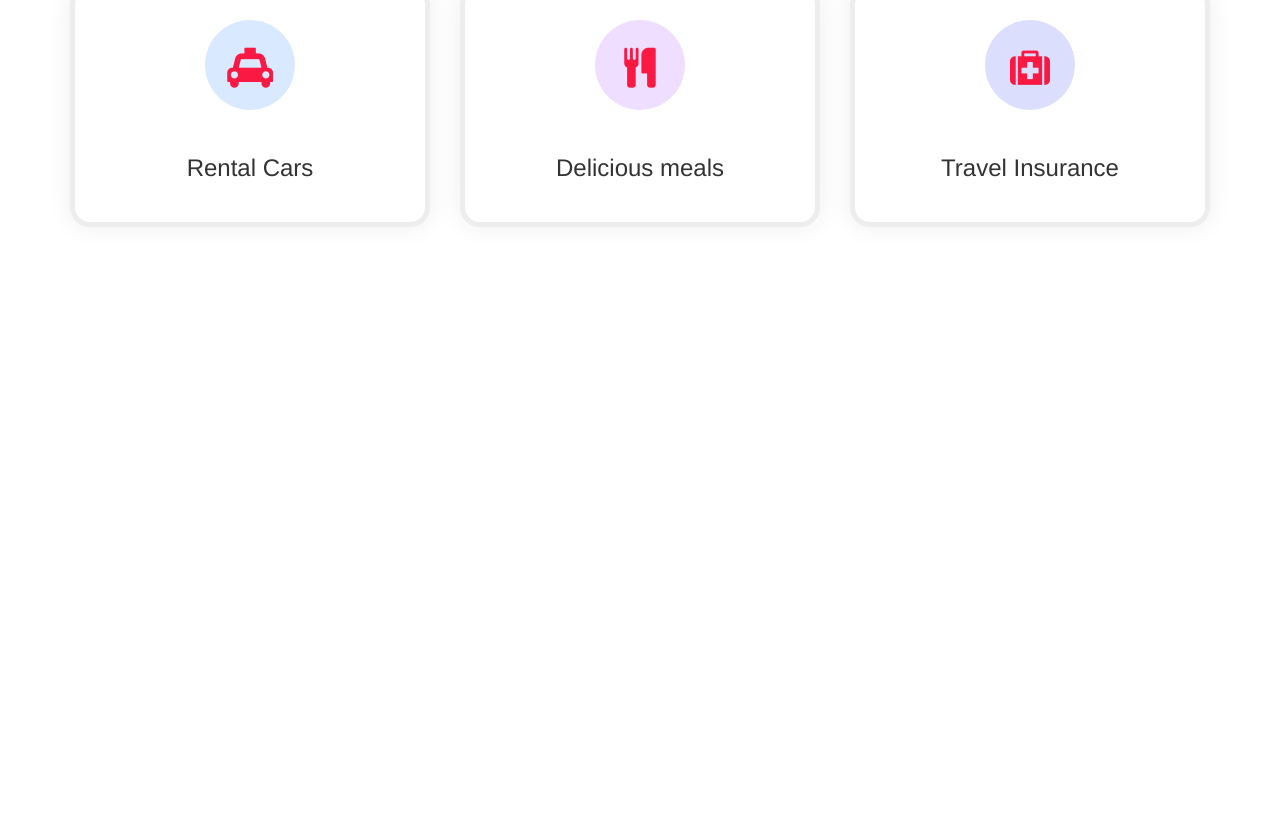
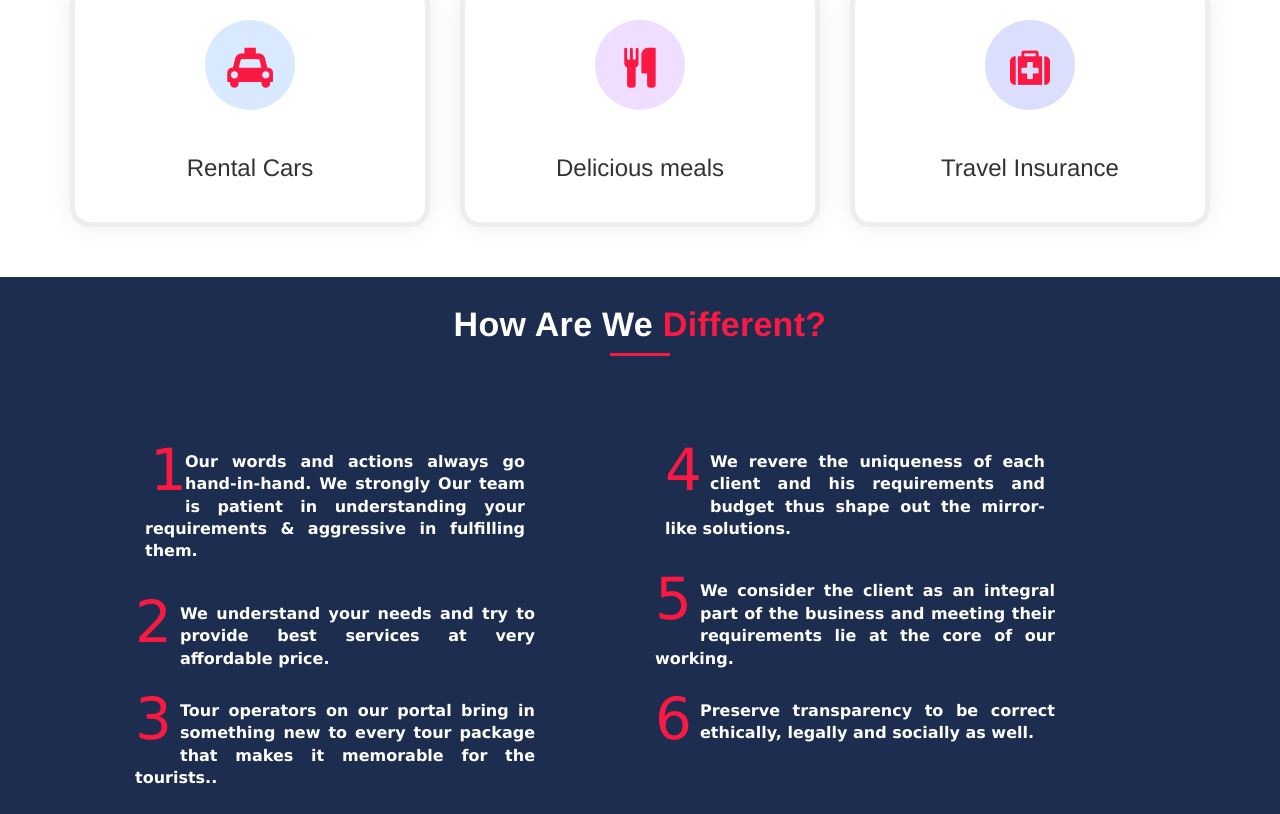
Before and after one commit to ayushcher1308/Wyazookupdate, an Angular app: page /aboutUs in a window 1280 px wide. Shown: the part 1183-1997 px from the top of the page. Before the commit the page ends 1440 px from the top, so only its background shows below. Built offline with nearby package versions, Linux system fonts and the light colour scheme.

Commit message:
about us ver 2

```diff
--- a/src/app/about-us/about-us.component.css
+++ b/src/app/about-us/about-us.component.css
@@ -435,3 +435,92 @@ p.service_text{
     padding: 3px 7px;
     border-radius: 30px;
 }
+
+header {
+  color:#232323;
+  font-size:48px;
+  font-style:normal;
+  font-weight:500;
+  letter-spacing:-1px;
+  line-height:1.1em;
+  margin:30px 0;
+  text-align:center;
+  font-size:42px;
+}
+
+
+
+/*The Container Div for All Content...would want to nest this inside something else with CENTER*/
+
+section.box-container {
+  padding-left: 15px;
+  overflow: hidden;
+  margin-bottom: 40px;
+  margin-top: 10px;
+  width:840px;
+}
+
+section.box-container h2 {
+width:800px;
+}
+
+
+
+
+/*Formatting for columns of the box */
+
+div.column {
+  float:left;
+  margin-right:40px;
+  width:400px;
+  margin-left: 80px;
+}
+
+a.box.end, body.index div.column.end {
+  margin-right:0;
+}
+
+
+div.column div.belief {
+  text-align: left;
+  font-family: "Lucida Grande", "Lucida Sans Unicode", Verdana, sans-serif;
+  line-height: 1.4em;
+  font-size: 12px;
+  overflow: hidden;
+  margin: 20px 0;
+}
+
+div.column div.belief.top { margin-top: 0; padding: 10px;}
+div.column div.belief.bottom { margin-bottom: 0; }
+
+div.column div.belief h3 { float: left; font-size: 58px; font-weight: 500; line-height: normal; margin: -10px 15px 0 0; color: #f91942; width: 30px; }
+
+div.column div.belief h4 {
+  font-family: "Lucida Grande", "Lucida Sans Unicode", Verdana, sans-serif;
+  font-size: 16px;
+  margin: 5px 0;
+  color: white;
+  text-align: justify;
+  font-weight: bold;
+  line-height: 1.4;
+}
+
+div.column div.belief p {
+  margin: 0 0 0 45px;
+  font-family: "Lucida Grande", "Lucida Sans Unicode", Verdana, sans-serif;
+}
+
+
+
+
+@media only screen and (max-width: 600px) {
+  .subtitle
+  {
+      font-size: 15px;
+  }
+
+  div.column
+  {
+      margin-left: 0px;
+  }
+}
--- a/src/app/about-us/about-us.component.html
+++ b/src/app/about-us/about-us.component.html
@@ -43,6 +43,7 @@
 
 </div>
 
+<!--Services we offer-->
 <div class="feat bg-gray pt-5 pb-5" style="margin-top: 20px;">
     <div class="container">
       <div class="row">
@@ -89,3 +90,53 @@
       </div>
     </div>
   </div>
+  <!--About US-->
+  <div class="feat bg-gray pt-5 pb-5" style="margin-top: 20px;background-color: #1c2d4f;padding-top: 20px;padding-bottom: 20px">
+    <div class="container">
+      <div class="row">
+        <div class="section-head col-sm-12">
+          <h4><span style="color: white">How Are We</span> Different?</h4>
+          <!--<p>Wayzook offer an endless range of travel services to its clients to across the world. We are proud of our<br> efficiency and expertise of our team. Thus, ensuring an accurate and prompt service to all.</p>-->
+        </div>
+        <div>
+          <div class="column">
+        <div class="belief top">
+          <h3 style="padding-left: 5px; width: 25px;">1</h3>
+          <h4>Our words and actions always go hand-in-hand. We strongly Our team is patient in understanding your requirements & aggressive in fulfilling them.</h4>
+
+        </div>
+
+        <div class="belief">
+          <h3>2</h3>
+          <h4>We understand your needs and try to provide best services at very affordable price.</h4>
+        </div>
+
+        <div class="belief bottom">
+          <h3>3</h3>
+          <h4>Tour operators on our portal bring in something new to every tour package that makes it memorable for the tourists..</h4>
+        </div>
+
+
+      </div>
+
+      <div class="column end">
+        <div class="belief top">
+          <h3>4</h3>
+          <h4>We revere the uniqueness of each client and his requirements and budget thus shape out the mirror-like solutions.</h4>
+        </div>
+
+         <div class="belief">
+          <h3>5</h3>
+          <h4>We consider the client as an integral part of the business and meeting their requirements lie at the core of our working.</h4>
+        </div>
+
+        <div class="belief bottom">
+          <h3>6</h3>
+          <h4>Preserve transparency to be correct ethically, legally and socially as well.</h4>
+        </div>
+
+      </div>
+        </div>
+      </div>
+    </div>
+  </div>
--- a/src/index.html
+++ b/src/index.html
@@ -16,6 +16,7 @@
   <!-- Latest compiled JavaScript -->
   <script src="https://maxcdn.bootstrapcdn.com/bootstrap/3.4.0/js/bootstrap.min.js"></script>
   <link rel="stylesheet" href="https://cdnjs.cloudflare.com/ajax/libs/font-awesome/4.7.0/css/font-awesome.min.css">
+  	<link href='https://fonts.googleapis.com/css?family=Crimson+Text:600' rel='stylesheet' type='text/css'>
 </head>
 <body style="overflow-x: hidden">
   <app-root></app-root>
```
